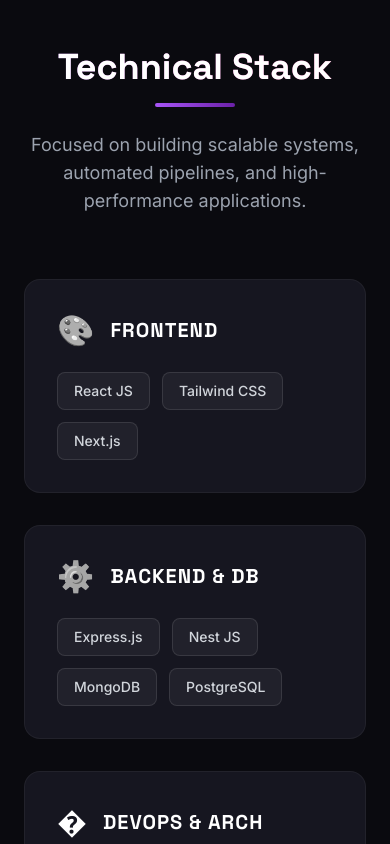
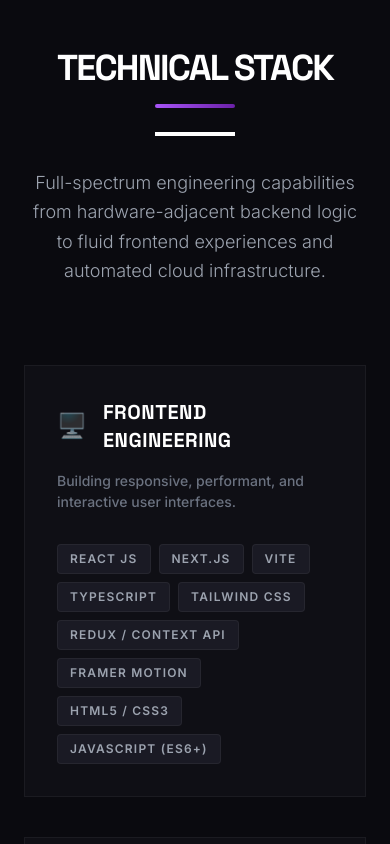
Before and after one commit to Chenarrr/Portfolio, a React (Vite) app: page / in a window 390 px wide. Shown: the part 7200-8044 px from the top of the page. Built offline with nearby package versions, Linux system fonts and the light colour scheme.

Commit message:
Enhance skills with dense info and brutalist design

```diff
--- a/src/components/Skills.jsx
+++ b/src/components/Skills.jsx
@@ -3,54 +3,81 @@
 const Skills = () => {
     const skillGroups = [
         {
-            title: 'Frontend',
-            icon: '🎨',
-            skills: ['React JS', 'Tailwind CSS', 'Next.js']
+            title: 'Frontend Engineering',
+            icon: '🖥️',
+            description: 'Building responsive, performant, and interactive user interfaces.',
+            skills: ['React JS', 'Next.js', 'Vite', 'TypeScript', 'Tailwind CSS', 'Redux / Context API', 'Framer Motion', 'HTML5 / CSS3', 'JavaScript (ES6+)']
         },
         {
-            title: 'Backend & DB',
+            title: 'Backend Systems',
             icon: '⚙️',
-            skills: ['Express.js', 'Nest JS', 'MongoDB', 'PostgreSQL']
+            description: 'Designing robust server-side logic and scalable backends.',
+            skills: ['Node.js', 'Express.js', 'Nest JS', 'RESTful APIs', 'GraphQL', 'Prisma / TypeORM', 'Python / Go (Learning)']
         },
         {
-            title: 'DevOps & Arch',
-            icon: '�',
-            skills: ['Docker', 'CI/CD', 'System Design', 'DevOps']
+            title: 'Data & Security',
+            icon: '🛡️',
+            description: 'Managing complex data structures and secure authentication.',
+            skills: ['PostgreSQL', 'MongoDB', 'Redis', 'Mongoose', 'JWT / OAuth2', 'Bcrypt', 'Database Schema Design']
+        },
+        {
+            title: 'DevOps & Automation',
+            icon: '🚀',
+            description: 'Automating workflows and managing infrastructure.',
+            skills: ['Docker & Compose', 'GitHub Actions', 'CI/CD Pipelines', 'Linux / Bash Scripting', 'Nginx', 'Vercel / Netlify', 'PM2']
+        },
+        {
+            title: 'Systems & Architecture',
+            icon: '🏛️',
+            description: 'Designing for scale, reliability, and maintainability.',
+            skills: ['System Design', 'Microservices', 'Event-Driven Architecture', 'Load Balancing', 'API Gateway', 'Caching Strategies']
+        },
+        {
+            title: 'Tools & Documentation',
+            icon: '🛠️',
+            description: 'Professional development environment and standards.',
+            skills: ['Git / GitHub', 'Postman / Insomnia', 'Docker Desktop', 'Swagger / OpenAPI', 'Agile / Scrum', 'Markdown', 'Unit Testing']
         }
     ];
 
     return (
-        <section id="skills" className="section bg-[#0a0a0f] py-24">
+        <section id="skills" className="section bg-[#0a0a0f] py-24 border-t border-white/5">
             <div className="container mx-auto px-6">
-                <div className="section-title mb-16">
-                    <h2 className="text-4xl md:text-5xl font-bold text-white text-center mb-6 bg-gradient-to-r from-purple-400 to-pink-600 bg-clip-text text-transparent">
+                <div className="section-title mb-20 text-center">
+                    <h2 className="text-4xl md:text-6xl font-black text-white mb-6 tracking-tighter uppercase">
                         Technical Stack
                     </h2>
-                    <p className="text-gray-400 text-center max-w-xl mx-auto text-lg">
-                        Focused on building scalable systems, automated pipelines, and high-performance applications.
+                    <div className="h-1 w-20 bg-white mx-auto mb-8"></div>
+                    <p className="text-gray-400 max-w-2xl mx-auto text-lg leading-relaxed font-light">
+                        Full-spectrum engineering capabilities from hardware-adjacent backend logic
+                        to fluid frontend experiences and automated cloud infrastructure.
                     </p>
                 </div>
 
-                <div className="grid grid-cols-1 md:grid-cols-3 gap-8">
+                <div className="grid grid-cols-1 md:grid-cols-2 lg:grid-cols-3 gap-10">
                     {skillGroups.map((group, index) => (
                         <div
                             key={index}
-                            className="bg-[#161620] border border-white/5 rounded-2xl p-8 hover:border-purple-500/30 transition-all duration-300 group"
+                            className="flex flex-col h-full bg-[#0f0f15] border border-white/5 p-8 hover:bg-[#12121a] hover:border-white/10 transition-all duration-300 group"
                         >
-                            <div className="flex items-center gap-4 mb-6">
-                                <span className="text-3xl grayscale group-hover:grayscale-0 transition-all duration-300">
+                            <div className="flex items-center gap-4 mb-4">
+                                <span className="text-2xl opacity-60 group-hover:opacity-100 transition-opacity">
                                     {group.icon}
                                 </span>
-                                <h3 className="text-xl font-bold text-white uppercase tracking-wider">
+                                <h3 className="text-xl font-bold text-white tracking-wide uppercase">
                                     {group.title}
                                 </h3>
                             </div>
 
-                            <div className="flex flex-wrap gap-3">
+                            <p className="text-gray-500 text-sm mb-8 font-medium leading-normal">
+                                {group.description}
+                            </p>
+
+                            <div className="flex flex-wrap gap-2 mt-auto">
                                 {group.skills.map((skill, i) => (
                                     <span
                                         key={i}
-                                        className="px-4 py-2 bg-white/5 border border-white/10 rounded-lg text-gray-300 text-sm font-medium hover:bg-purple-500/10 hover:border-purple-500/50 hover:text-white transition-all duration-200 cursor-default"
+                                        className="px-3 py-1.5 bg-[#1a1a24] border border-white/5 text-gray-400 text-xs font-semibold rounded hover:bg-white hover:text-black hover:border-white transition-all duration-200 cursor-default uppercase tracking-widest"
                                     >
                                         {skill}
                                     </span>
@@ -60,6 +87,12 @@
                     ))}
                 </div>
             </div>
+
+            <style jsx>{`
+                .section-title h2 {
+                    letter-spacing: -0.05em;
+                }
+            `}</style>
         </section>
     );
 };
```
